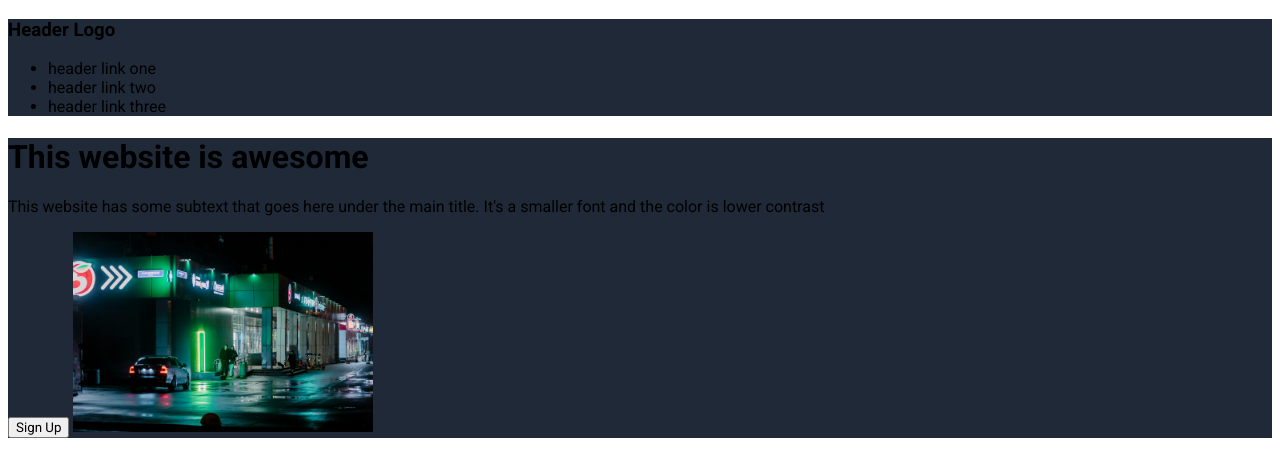
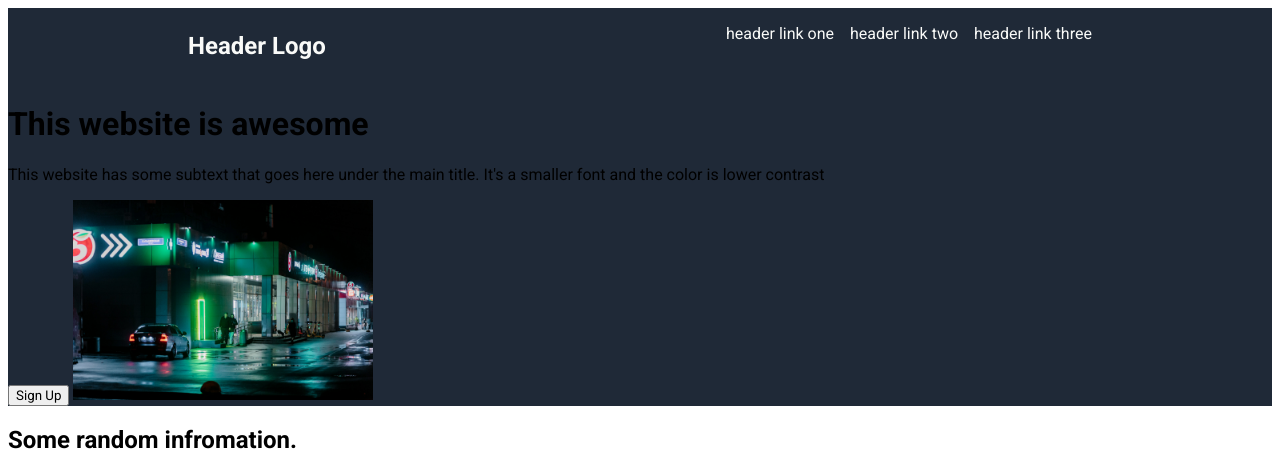
Before and after one commit to phearcet/Odin_Landing_Page, a plain HTML site: page index.html in a window 1280 px wide. Shown: the top 452 px of the page. Drawn offline with Linux system fonts and the light colour scheme.

Commit message:
Style header.
Header section now has flexbox and is in proper style.

```diff
--- a/style.css
+++ b/style.css
@@ -1,8 +1,27 @@
 * {
     font-family: Roboto, Times New Roman, serif;
 }
+
+body {
+    display: flex;
+    flex-direction: column;
+}
 .header {
     background-color: #1F2937;
+    display: flex;
+    justify-content: space-around;
+}
+
+.header_logo {
+    font-size: 24px;
+    color: #F9FAF8;
+}
+
+ul {
+    list-style: none;
+    color: #F9FAF8;
+    display: flex;
+    gap: 16px;
 }
 
 .sign-page {
```
